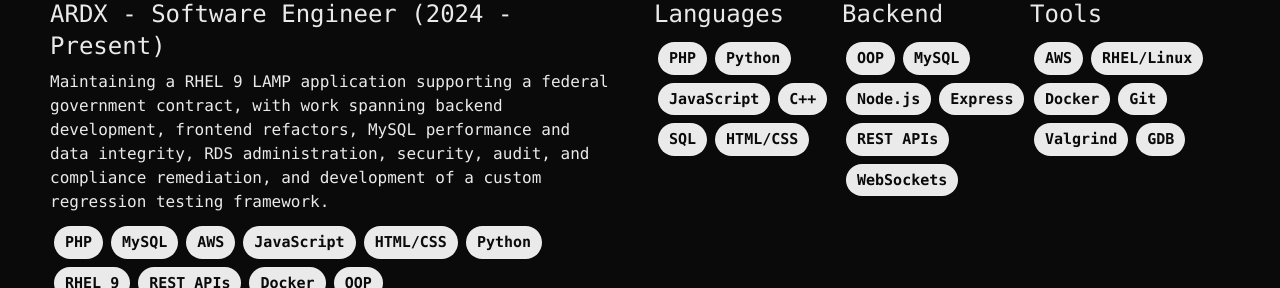
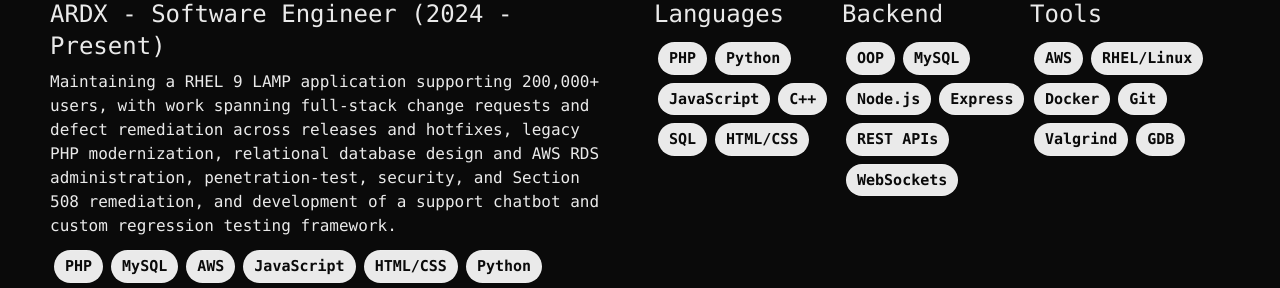
Before and after one commit to GabrielWelvaert/portfolio-website, a React (Vite) app: page / in a window 1280 px wide. Shown: the part 638-926 px from the top of the page. Built offline with nearby package versions, Linux system fonts and the light colour scheme.

Commit message:
update work text

```diff
--- a/src/components/Work.jsx
+++ b/src/components/Work.jsx
@@ -9,7 +9,7 @@ export const Work = () => {
                 <div className="flex flex-col gap-2">
                     <div className="text-2xl">ARDX - Software Engineer (2024 - Present)</div>
                     <div>
-                        Maintaining a RHEL 9 LAMP application supporting a federal government contract, with work spanning backend development, frontend refactors, MySQL performance and data integrity, RDS administration, security, audit, and compliance remediation, and development of a custom regression testing framework.
+                        Maintaining a RHEL 9 LAMP application supporting 200,000+ users, with work spanning full-stack change requests and defect remediation across releases and hotfixes, legacy PHP modernization, relational database design and AWS RDS administration, penetration-test, security, and Section 508 remediation, and development of a support chatbot and custom regression testing framework.
                     </div>
                     <div className="tag-container">
                         {workStack.map(item => <Tag key={item}>{item}</Tag>)}
```
